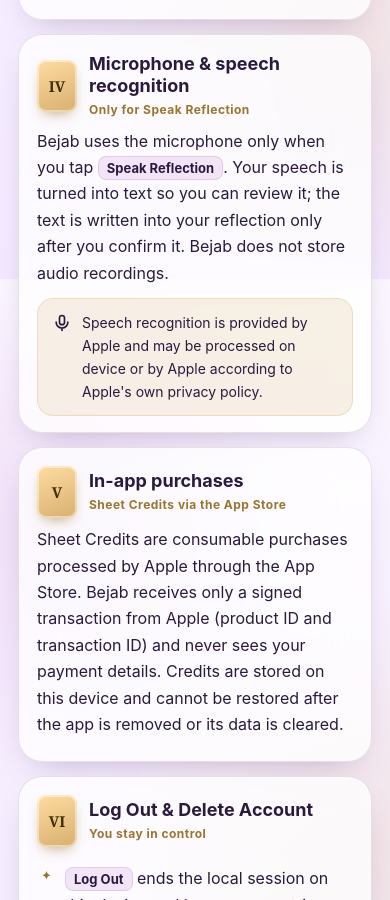
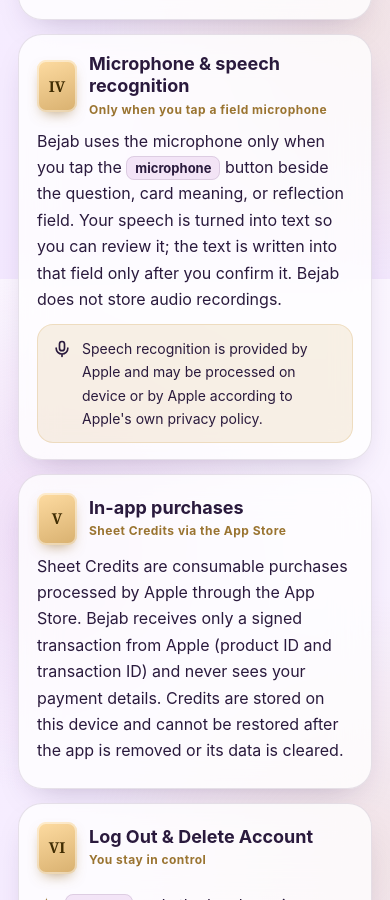
Before and after one commit to bejab/bejab-legal, a plain HTML site: page privacy.html in a window 390 px wide. Shown: the part 2253-3153 px from the top of the page. Drawn offline with Linux system fonts and the light colour scheme.

Commit message:
Microphone: field dictation buttons

```diff
--- a/privacy.html
+++ b/privacy.html
@@ -232,8 +232,8 @@
   </section>
 
   <section>
-    <div class="sec-head"><div class="num">IV</div><div><h2>Microphone &amp; speech recognition</h2><div class="sec-sub">Only for Speak Reflection</div></div></div>
-    <p>Bejab uses the microphone only when you tap <span class="kbd">Speak Reflection</span>. Your speech is turned into text so you can review it; the text is written into your reflection only after you confirm it. Bejab does not store audio recordings.</p>
+    <div class="sec-head"><div class="num">IV</div><div><h2>Microphone &amp; speech recognition</h2><div class="sec-sub">Only when you tap a field microphone</div></div></div>
+    <p>Bejab uses the microphone only when you tap the <span class="kbd">microphone</span> button beside the question, card meaning, or reflection field. Your speech is turned into text so you can review it; the text is written into that field only after you confirm it. Bejab does not store audio recordings.</p>
     <div class="callout">
       <svg viewBox="0 0 24 24" fill="none" stroke="currentColor" stroke-width="2" stroke-linecap="round"><rect x="9" y="3" width="6" height="11" rx="3"/><path d="M5 11a7 7 0 0 0 14 0M12 18v3"/></svg>
       <div>Speech recognition is provided by Apple and may be processed on device or by Apple according to Apple's own privacy policy.</div>
```
